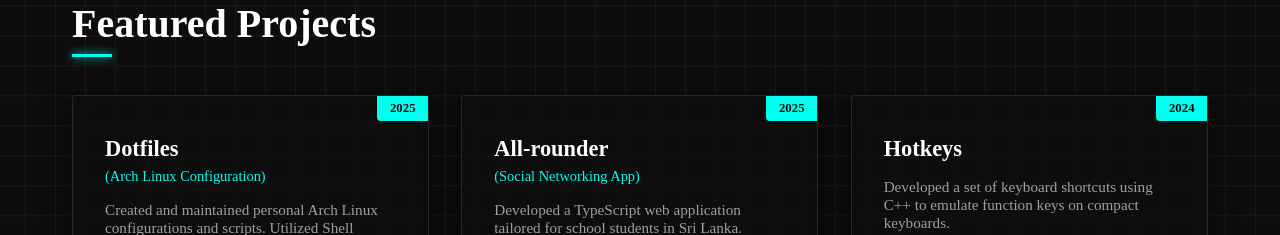
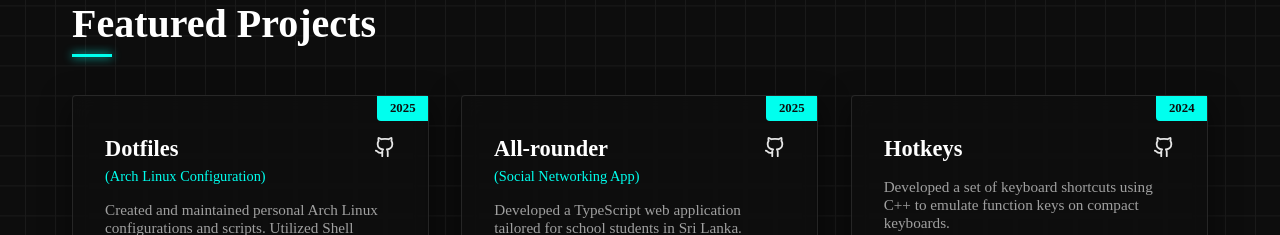
Before and after one commit to Abdul-Malik-0404/Portfolio, a Next.js app: page / in a window 1280 px wide. Shown: the part 2680-2915 px from the top of the page. Built offline with nearby package versions, Linux system fonts and the light colour scheme.

Commit message:
feat: add GitHub links with icons to project cards and adjust their layout.

```diff
--- a/src/components/Projects.js
+++ b/src/components/Projects.js
@@ -1,5 +1,6 @@
 'use client';
 import { motion } from 'framer-motion';
+import { Github } from 'lucide-react';
 
 const containerVariants = {
   hidden: { opacity: 0 },
@@ -27,24 +28,41 @@ export default function Projects() {
       >
         <motion.div variants={itemVariants} className="project-card glass-card hover-glow interactive">
           <div className="project-year">2025</div>
-          <h3>Dotfiles <span>(Arch Linux Configuration)</span></h3>
+          <div style={{ display: 'flex', justifyContent: 'space-between', alignItems: 'flex-start', marginBottom: '1rem' }}>
+            <h3 style={{ marginBottom: 0 }}>Dotfiles <span>(Arch Linux Configuration)</span></h3>
+            <a href="https://github.com/Abdul-Malik-0404/dotfiles" target="_blank" aria-label="GitHub" style={{ color: 'var(--text-color)', transition: 'color 0.2s' }} onMouseOver={(e) => e.currentTarget.style.color = 'var(--accent-cyan)'} onMouseOut={(e) => e.currentTarget.style.color = 'var(--text-color)'}>
+              <Github size={22} />
+            </a>
+          </div>
           <p>
             Created and maintained personal Arch Linux configurations and scripts.
             Utilized Shell scripting to optimize the development environment and automate setup tasks.
           </p>
         </motion.div>
+
         <motion.div variants={itemVariants} className="project-card glass-card hover-glow interactive">
           <div className="project-year">2025</div>
-          <h3>All-rounder <span>(Social Networking App)</span></h3>
+          <div style={{ display: 'flex', justifyContent: 'space-between', alignItems: 'flex-start', marginBottom: '1rem' }}>
+            <h3 style={{ marginBottom: 0 }}>All-rounder <span>(Social Networking App)</span></h3>
+            <a href="https://github.com/Abdul-Malik-0404/All-rounder" target="_blank" aria-label="GitHub" style={{ color: 'var(--text-color)', transition: 'color 0.2s' }} onMouseOver={(e) => e.currentTarget.style.color = 'var(--accent-cyan)'} onMouseOut={(e) => e.currentTarget.style.color = 'var(--text-color)'}>
+              <Github size={22} />
+            </a>
+          </div>
           <p>
             Developed a TypeScript web application tailored for school students in Sri Lanka.
             Created a platform for sharing extracurricular activities, achievements, and
             facilitating resource sharing between schools.
           </p>
         </motion.div>
+
         <motion.div variants={itemVariants} className="project-card glass-card hover-glow interactive">
           <div className="project-year">2024</div>
-          <h3>Hotkeys</h3>
+          <div style={{ display: 'flex', justifyContent: 'space-between', alignItems: 'flex-start', marginBottom: '1rem' }}>
+            <h3 style={{ marginBottom: 0 }}>Hotkeys</h3>
+            <a href="https://github.com/Abdul-Malik-0404/hotkeys" target="_blank" aria-label="GitHub" style={{ color: 'var(--text-color)', transition: 'color 0.2s' }} onMouseOver={(e) => e.currentTarget.style.color = 'var(--accent-cyan)'} onMouseOut={(e) => e.currentTarget.style.color = 'var(--text-color)'}>
+              <Github size={22} />
+            </a>
+          </div>
           <p>
             Developed a set of keyboard shortcuts using C++ to emulate function keys on compact keyboards.
           </p>
```
